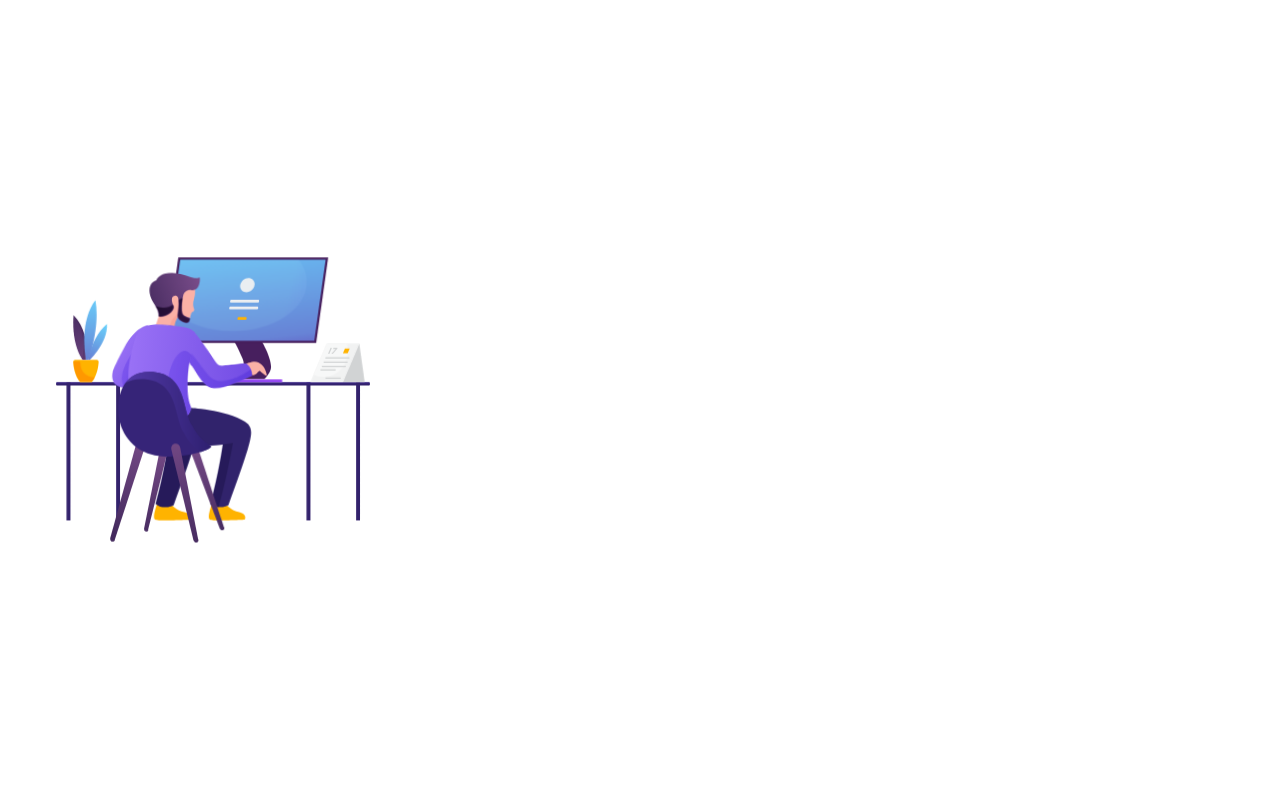
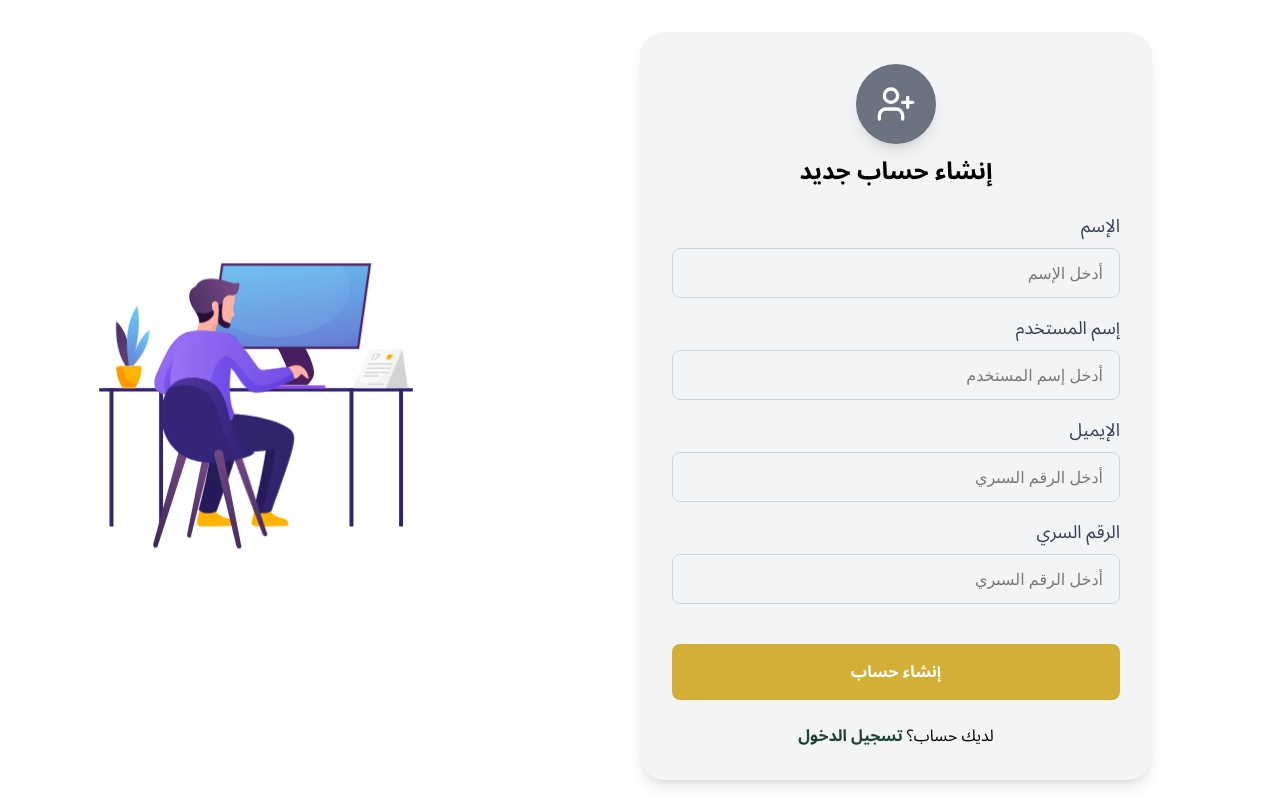
Before and after one commit to AbdulmalekAli60/Smart-Saudi-Stock-Advisor, a React (Vite) app in the folder frontend/: page /sign-up in a window 1280 px wide. Shown: the top 800 px of the page. Built offline with nearby package versions, Linux system fonts and the light colour scheme.

Commit message:
working on sign up form

```diff
--- a/frontend/package.json
+++ b/frontend/package.json
@@ -11,7 +11,6 @@
   },
   "dependencies": {
     "@gsap/react": "^2.1.2",
-    "@lottiefiles/dotlottie-react": "^0.15.2",
     "@lottiefiles/react-lottie-player": "^3.6.0",
     "@tailwindcss/vite": "^4.1.12",
     "gsap": "^3.13.0",
--- /dev/null
+++ b/frontend/src/Interfaces/AuthInterfaces.ts
@@ -0,0 +1,3 @@
+interface SignUpProps{
+
+}
--- /dev/null
+++ b/frontend/src/components/Footer.tsx
@@ -0,0 +1,13 @@
+import Logo from "./Logo";
+
+export default function Footer() {
+  return (
+    <footer className="bg-text-primary h-40 flex items-center flex-1 justify-around">
+      <span className="whitespace-nowrap text-white">
+        {new Date().getFullYear()}
+      </span>
+
+      <Logo />
+    </footer>
+  );
+}
--- /dev/null
+++ b/frontend/src/components/Input.tsx
@@ -0,0 +1,19 @@
+interface InputProps {
+  type: string;
+  id: string;
+  name: string;
+  placeholder: string;
+}
+
+export default function Input({ id, name, placeholder, type }: InputProps) {
+
+  return (
+    <input
+      type={type}
+      id={id}
+      name={name}
+      className="w-full px-3 py-2 lg:px-4 lg:py-3 border border-gray-300 rounded-lg focus:ring-2 focus:ring-accent focus:border-transparent"
+      placeholder={placeholder}
+    />
+  );
+}
--- a/frontend/src/pages/LandingPage.tsx
+++ b/frontend/src/pages/LandingPage.tsx
@@ -5,6 +5,7 @@ import Logo from "../components/Logo";
 import { useRef } from "react";
 import useAnimations from "../hooks/useAnimation";
 import { Link } from "react-router-dom";
+import Footer from "../components/Footer";
 
 export default function LandingPage() {
   const cardsContent = [
@@ -128,13 +129,8 @@ export default function LandingPage() {
         </div>
       </section>
 
-      <footer className="bg-text-primary h-40 flex items-center flex-1 justify-around">
-        <span className="whitespace-nowrap text-white">
-          {new Date().getFullYear()}
-        </span>
-
-        <Logo />
-      </footer>
+        {/* Footer */}
+        <Footer/>
     </>
   );
 }
--- a/frontend/src/pages/LogInPage.tsx
+++ b/frontend/src/pages/LogInPage.tsx
@@ -1,7 +1,9 @@
 import LogInAnimation from "../animations/LogInAnimation";
+import Footer from "../components/Footer";
 
 export default function LogInPage() {
   return (
+    <>
       <main className="grid grid-cols-3">
         <section className="col-span-2">
           <form></form>
@@ -13,5 +15,8 @@ export default function LogInPage() {
           <LogInAnimation />
         </section>
       </main>
+
+      <Footer/>
+    </>
   );
 }
--- a/frontend/src/pages/SignUpPage.tsx
+++ b/frontend/src/pages/SignUpPage.tsx
@@ -1,17 +1,130 @@
+import { Link } from "react-router-dom";
 import SignUpAnimation from "../animations/SignUpAnimation";
+// import Footer from "../components/Footer";
+import { UserPlus } from "lucide-react";
+import Footer from "../components/Footer";
+import Input from "../components/Input";
+import { useState } from "react";
 
 export default function SignUpPage() {
+
+  // const [signUpFormData, setSignUpFormData] = useState<>(null);
   return (
-    <main className="grid grid-cols-3 place-items-center">
-      <section className="col-span-2">
-        <form></form>
+    <>
+      <main className="flex flex-col lg:flex-row min-h-screen">
+        {/* Form Section */}
+        <section className="w-full lg:w-3/5 flex items-center justify-center p-4 lg:p-8">
+          <div className="w-full max-w-md lg:max-w-lg bg-gray-100 rounded-3xl shadow-lg p-6 lg:p-8">
+            <div className="space-y-4 lg:space-y-6">
+              {/* Logo */}
+              <div className="text-center">
+                <div className="w-16 h-16 lg:w-20 lg:h-20 bg-accent shadow-lg inline-flex items-center justify-center rounded-full mb-3">
+                  <UserPlus className="h-8 w-8 lg:h-10 lg:w-10 text-white" />
+                </div>
+                <h1 className="font-primary-bold text-xl lg:text-2xl">
+                  إنشاء حساب جديد
+                </h1>
+              </div>
+
+              {/* Form */}
+              <form className="space-y-4">
+                <div>
+                  <label
+                    htmlFor="name"
+                    className="block text-base lg:text-lg font-primary-regular text-gray-700 mb-2"
+                  >
+                    الإسم
+                  </label>
+                  <Input
+                    id="name"
+                    name="Name"
+                    type="text"
+                    placeholder="أدخل الإسم"
+                  />
+                  <span className="text-fail"></span>
+                </div>
+
+                <div>
+                  <label
+                    htmlFor="username"
+                    className="block text-base lg:text-lg font-primary-regular text-gray-700 mb-2"
+                  >
+                    إسم المستخدم
+                  </label>
+                  <Input
+                    id="username"
+                    name="Username"
+                    type="text"
+                    placeholder="أدخل إسم المستخدم"
+                  />
+                  <span className="text-fail"></span>
+                </div>
+
+                <div>
+                  <label
+                    htmlFor="email"
+                    className="block text-base lg:text-lg font-primary-regular text-gray-700 mb-2"
+                  >
+                    الإيميل
+                  </label>
+                  <Input
+                    id="email"
+                    name="Email"
+                    type="password"
+                    placeholder="أدخل الرقم السىري"
+                  />
+                  <span className="text-fail"></span>
+                </div>
+
+                <div>
+                  <label
+                    htmlFor="password"
+                    className="block text-base lg:text-lg font-primary-regular text-gray-700 mb-2"
+                  >
+                    الرقم السري
+                  </label>
+                  <Input
+                    id="password"
+                    name="Password"
+                    type="password"
+                    placeholder="أدخل الرقم السىري"
+                  />
+                  <span className="text-fail"></span>
+                </div>
+
+                <button
+                  type="submit"
+                  className="w-full p-3 lg:p-4 mt-6 bg-secondary text-white font-primary-bold rounded-lg cursor-pointer hover:bg-amber-400 transition-colors duration-200"
+                >
+                  إنشاء حساب
+                </button>
+              </form>
+
+              <div className="text-center">
+                <p className="font-primary-regular text-sm lg:text-base">
+                  لديك حساب؟{" "}
+                  <Link to={"/log-in"}>
+                    <span className="text-primary font-primary-bold hover:text-primary-light transition-colors duration-200">
+                      تسجيل الدخول
+                    </span>
+                  </Link>
+                </p>
+              </div>
+            </div>
+          </div>
         </section>
+
         <section
-        className="h-screen w-full grid place-content-center"
+          className="hidden lg:flex lg:w-2/5 items-center justify-center"
           style={{ background: "var(--gradient-hero)" }}
         >
+          <div className="w-full h-full flex items-center justify-center p-8">
             <SignUpAnimation />
+          </div>
         </section>
       </main>
+
+      <Footer />
+    </>
   );
 }
```
Also changed, not shown: 1 other file (tests, documents, lock files or other folders). Lines whose indentation alone changed are shown as unchanged.
